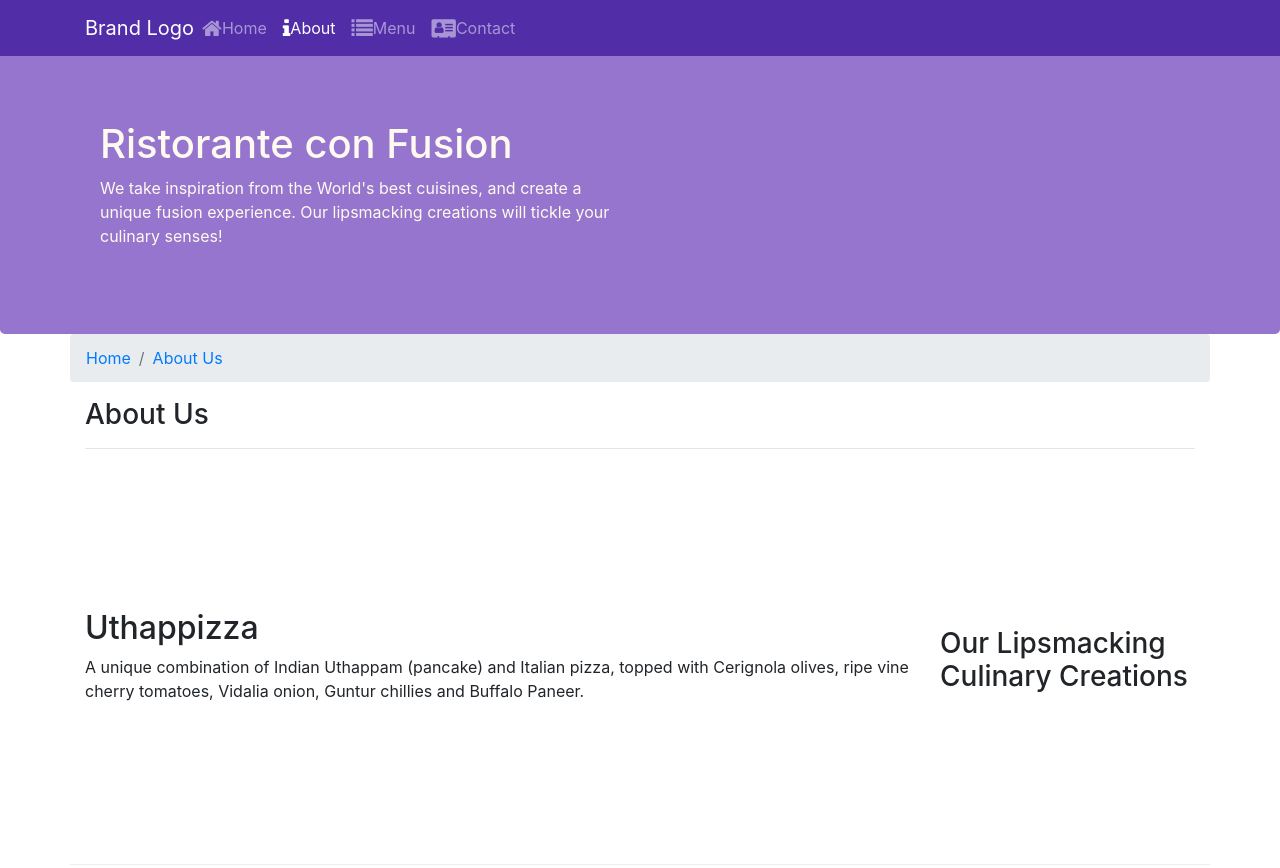
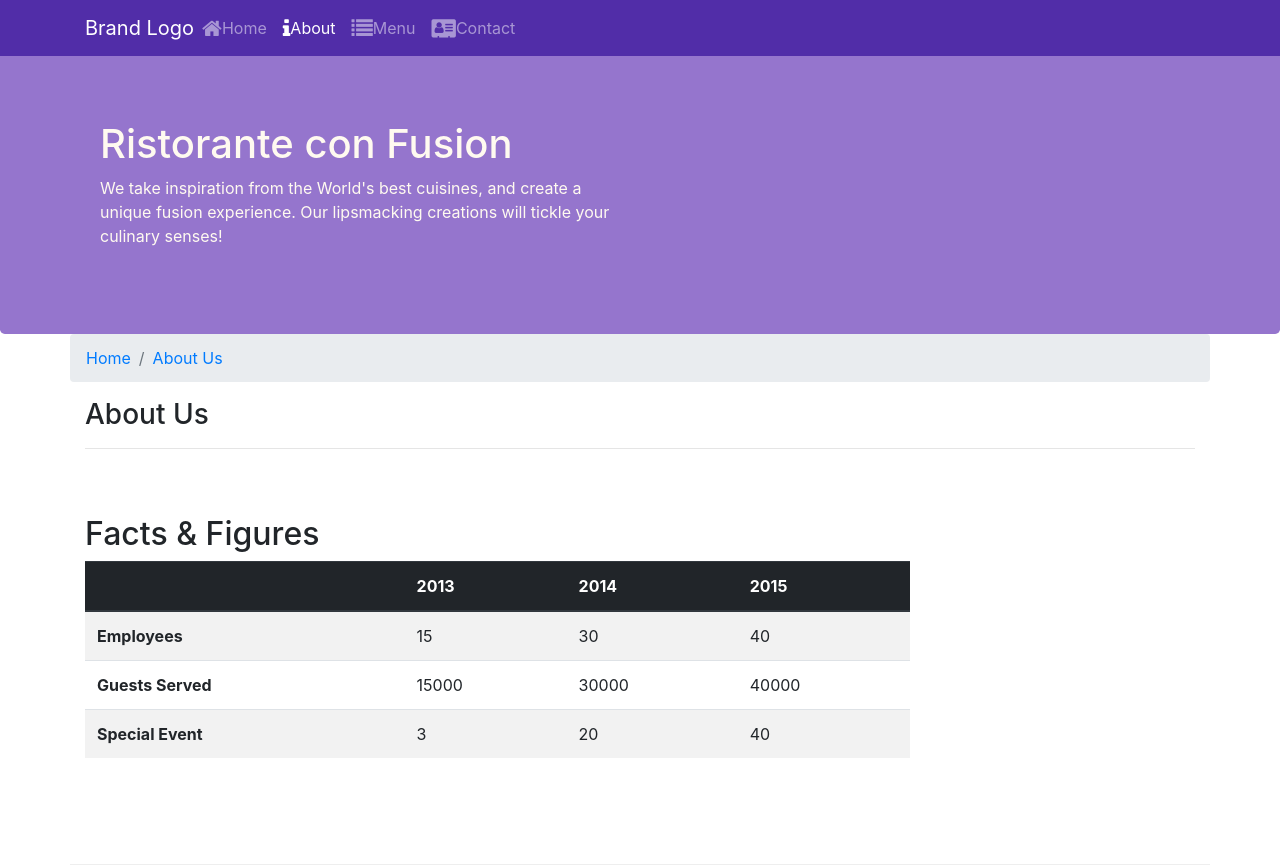
Before and after one commit to ateett12ue/coursera-practice, a website: page aboutus.html in a window 1280 px wide. Shown: the top 868 px of the page. Drawn offline with nearby package versions, Linux system fonts and the light colour scheme.

Commit message:
table added

```diff
--- a/aboutus.html
+++ b/aboutus.html
@@ -60,7 +60,46 @@
             </div>
         </div>
     </div>
-
+    <div class="container">
+        <div class="row row-content">
+            <div class="col-12 col-sm-9">
+                <h2>Facts &amp; Figures</h2>
+                <div class="table-responsive">
+                    <table class="table table-striped">
+                        <thead class="thead-dark">
+                            <tr>
+                                <th>&nbsp;</th>
+                                <th>2013</th>
+                                <th>2014</th>
+                                <th>2015</th>
+                            </tr>
+                        </thead>
+                        <tbody>
+                            <tr>
+                                <th>Employees</th>
+                                <td>15</td>
+                                <td>30</td>
+                                <td>40</td>
+                            </tr>
+                            <tr>
+                                <th>Guests Served</th>
+                                <td>15000</td>
+                                <td>30000</td>
+                                <td>40000</td>
+                            </tr>
+                            <tr>
+                                <th>Special Event</th>
+                                <td>3</td>
+                                <td>20</td>
+                                <td>40</td>
+                            </tr>
+                        </tbody>
+                    </table>
+                </div>
+            </div>
+            <div class="col-12 col-sm-3"></div>
+        </div>
+    </div>
     <div class="container">
         <div class="row row-content align-items-center">
             <div class="col-12 col-sm-4 order-sm-last col-md-3">
@@ -72,7 +111,7 @@
             </div>
         </div>
 
-
+        </div>
         <div class="row row-content align-items-center">
             <div class="col-12 col-sm-4 col-md-3">
                 <h3>This Month's Promotions</h3>
```
